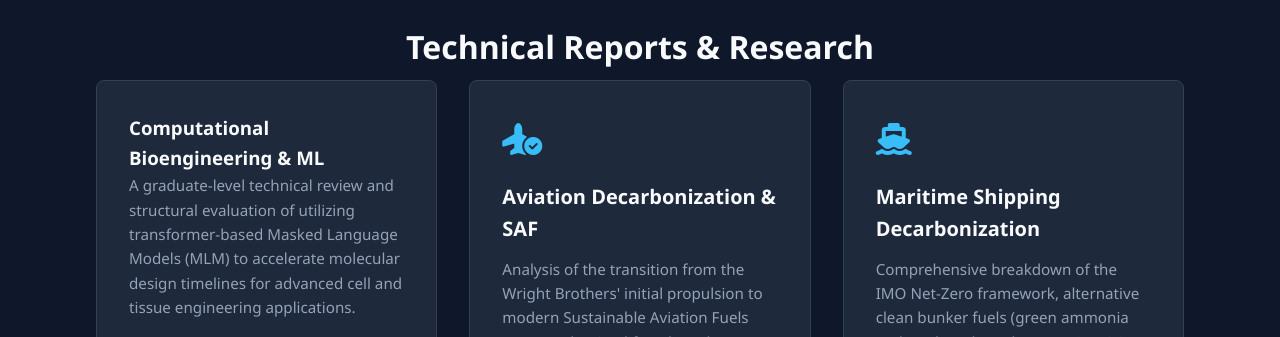
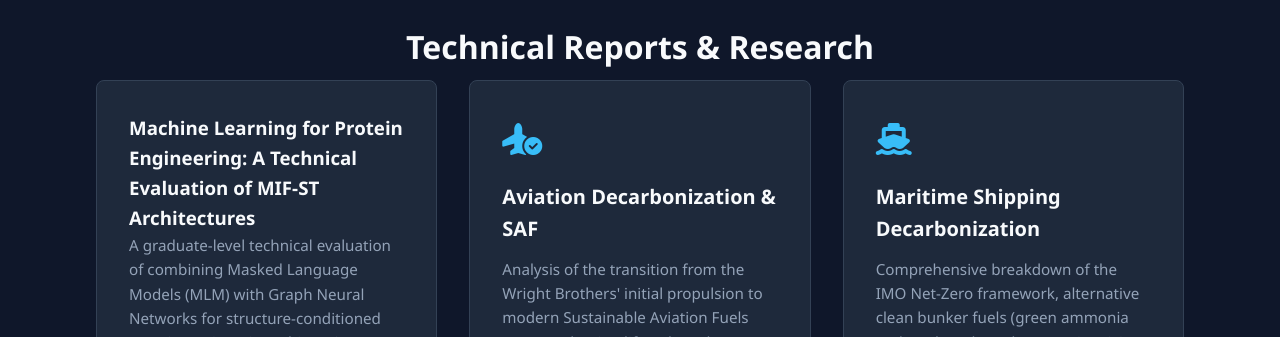
Before and after one commit to mkurni52/my-engineering-projects, a plain HTML site: page index.html in a window 1280 px wide. Shown: the part 990-1327 px from the top of the page. Drawn offline with Linux system fonts and the light colour scheme.

Commit message:
Update index.html

```diff
--- a/index.html
+++ b/index.html
@@ -56,8 +56,9 @@
 
                <!-- Computational Bioengineering & ML -->
                <div class="card" id="protein-mlm">
-                 <h3>Computational Bioengineering & ML</h3>
-                 <p>A graduate-level technical review and structural evaluation of utilizing transformer-based Masked Language Models (MLM) to accelerate molecular design timelines for advanced cell and tissue engineering applications.</p>
+                 <h3>Machine Learning for Protein Engineering: A Technical Evaluation of MIF-ST Architectures</h3>
+                 <p>A graduate-level technical evaluation of combining Masked Language Models (MLM) with Graph Neural Networks for structure-conditioned protein engineering. This review analyzes the MIF-ST architecture's ability to achieve 55.6% sequence recovery on CATH4.2 benchmarks and its efficiency in zero-shot mutation fitness effect predictions.</p>
+
                    <div class="project-links">
                        <!-- Primary Action: Instant PDF Browser Viewer -->
                        <a href="https://github.com/mkurni52/my-engineering-projects/releases/download/1.0.0/CE550.Protein.Wngineering.Ppt.pdf" target="_blank" class="card-link">
```
